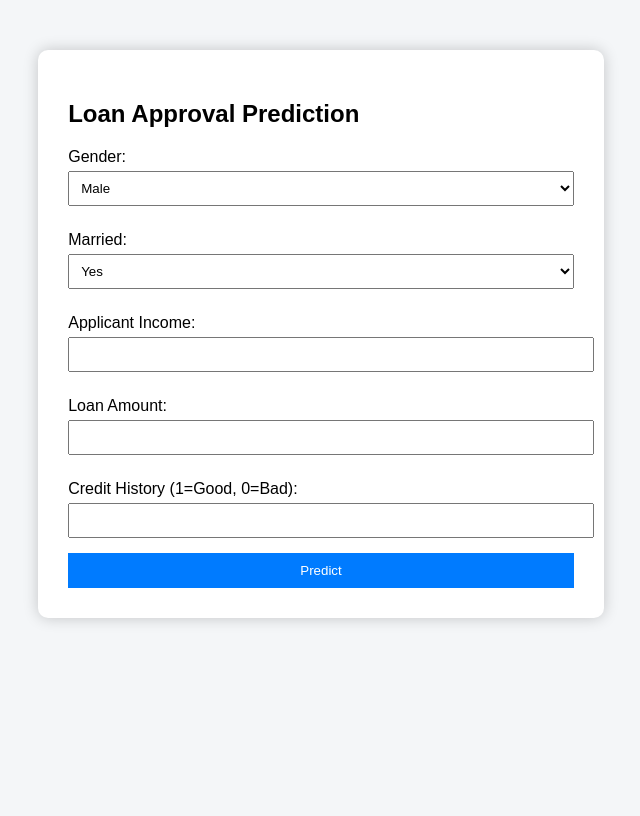
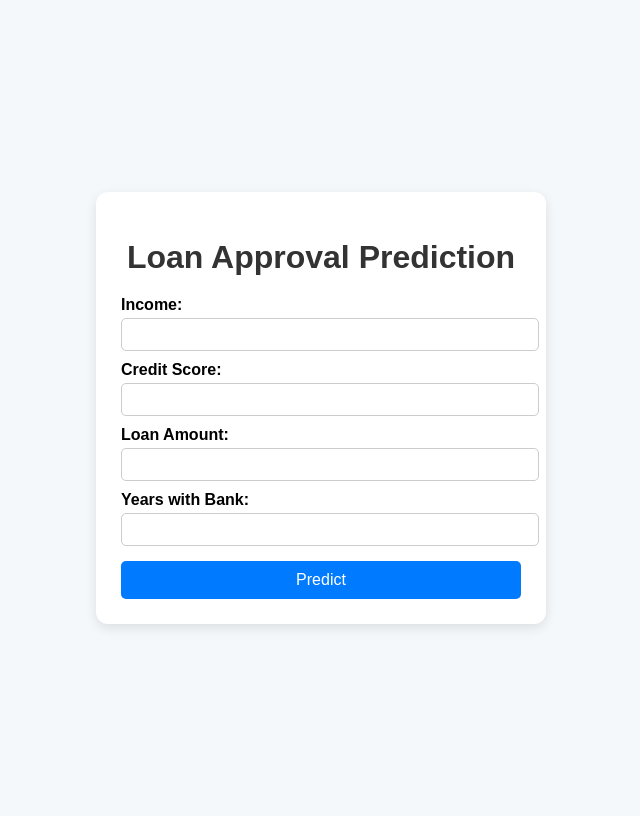
Before and after one commit to AKASH-RJ/logistic_regression, a Flask app: page / in a window 1280 px wide. Shown: the whole page, without its empty margins (319-959 px from the left). Before the commit the page ends 623 px from the top, so only its background shows below. Run offline with Flask 3, Linux system fonts and the light colour scheme; parts of the project's set-up code (start-up, migrations or seed data) failed here and were passed over.

Commit message:
updated model

```diff
--- a/app.py
+++ b/app.py
@@ -1,55 +1,29 @@
-from flask import Flask, request, render_template
-import pandas as pd
-from sklearn.model_selection import train_test_split
-from sklearn.preprocessing import LabelEncoder
-from sklearn.neighbors import KNeighborsClassifier
+from flask import Flask, render_template, request
+import joblib
 import numpy as np
 
 app = Flask(__name__)
 
-# Load dataset
-df = pd.read_csv("logistic_regression.csv")
+model = joblib.load("loan_knn_model.pkl")
+scaler = joblib.load("loan_scaler.pkl")
 
-# Encode categorical variables
-label_encoders = {}
-for col in ["Gender", "Married", "Loan_Status"]:
-    le = LabelEncoder()
-    df[col] = le.fit_transform(df[col])
-    label_encoders[col] = le
+@app.route("/", methods=["GET", "POST"])
+def index():
+    prediction = None
+    if request.method == "POST":
+        try:
+            income = float(request.form['income'])
+            credit_score = float(request.form['credit_score'])
+            loan_amount = float(request.form['loan_amount'])
+            years_with_bank = float(request.form['years_with_bank'])
 
-# Features & target
-X = df[["Gender", "Married", "ApplicantIncome", "LoanAmount", "Credit_History"]]
-y = df["Loan_Status"]
-
-# Train-test split
-X_train, X_test, y_train, y_test = train_test_split(X, y, test_size=0.2, random_state=42)
-
-# Train KNN model
-model = KNeighborsClassifier(n_neighbors=3)
-model.fit(X_train, y_train)
-
-@app.route('/')
-def home():
-    return render_template("index.html")
-
-@app.route('/predict', methods=['POST'])
-def predict():
-    gender = request.form['gender']
-    married = request.form['married']
-    applicant_income = int(request.form['applicant_income'])
-    loan_amount = int(request.form['loan_amount'])
-    credit_history = int(request.form['credit_history'])
-
-    # Encode input
-    gender = label_encoders["Gender"].transform([gender])[0]
-    married = label_encoders["Married"].transform([married])[0]
-
-    # Predict
-    features = np.array([[gender, married, applicant_income, loan_amount, credit_history]])
-    prediction = model.predict(features)[0]
-    prediction_label = label_encoders["Loan_Status"].inverse_transform([prediction])[0]
-
-    return render_template("index.html", prediction_text=f"Loan Status: {prediction_label}")
+            features = np.array([[income, credit_score, loan_amount, years_with_bank]])
+            features_scaled = scaler.transform(features)
+            pred = model.predict(features_scaled)[0]
+            prediction = "Approved" if pred == 1 else "Rejected"
+        except Exception as e:
+            prediction = f"Error: {str(e)}"
+    return render_template("index.html", prediction=prediction)
 
 if __name__ == "__main__":
     app.run(debug=True)
--- a/logistic_regression.csv
+++ /dev/null
@@ -1,50 +0,0 @@
-Gender,Married,ApplicantIncome,LoanAmount,Credit_History,Loan_Status
-Male,Yes,5000,200,1,Approved
-Female,No,3000,150,1,Approved
-Male,Yes,4000,250,1,Approved
-Female,No,2500,100,0,Not Approved
-Male,Yes,6000,300,1,Approved
-Male,No,3500,120,0,Not Approved
-Female,Yes,4500,180,1,Approved
-Male,Yes,7000,350,1,Approved
-Female,No,2800,130,0,Not Approved
-Male,No,3200,140,0,Not Approved
-Male,Yes,5000,200,1,Approved
-Female,Yes,4000,160,1,Approved
-Male,Yes,6500,310,1,Approved
-Female,No,2700,110,0,Not Approved
-Male,No,3000,150,0,Not Approved
-Male,Yes,4800,210,1,Approved
-Female,Yes,4200,170,1,Approved
-Male,Yes,7200,400,1,Approved
-Female,No,2600,120,0,Not Approved
-Male,No,3100,140,0,Not Approved
-Male,Yes,5300,230,1,Approved
-Female,Yes,3900,150,1,Approved
-Male,Yes,6800,330,1,Approved
-Female,No,2400,100,0,Not Approved
-Male,No,3400,160,0,Not Approved
-Male,Yes,5600,280,1,Approved
-Female,Yes,4100,180,1,Approved
-Male,Yes,7500,420,1,Approved
-Female,No,2300,90,0,Not Approved
-Male,No,3600,170,0,Not Approved
-Male,Yes,5900,260,1,Approved
-Female,Yes,4300,190,1,Approved
-Male,Yes,7100,390,1,Approved
-Female,No,2200,80,0,Not Approved
-Male,No,3300,150,0,Not Approved
-Male,Yes,5700,240,1,Approved
-Female,Yes,4400,200,1,Approved
-Male,Yes,7600,450,1,Approved
-Female,No,2100,70,0,Not Approved
-Male,No,3500,160,0,Not Approved
-Male,Yes,6000,300,1,Approved
-Female,Yes,4600,210,1,Approved
-Male,Yes,7400,410,1,Approved
-Female,No,2000,60,0,Not Approved
-Male,No,3200,140,0,Not Approved
-Male,Yes,5800,270,1,Approved
-Female,Yes,4700,220,1,Approved
-Male,Yes,7700,460,1,Approved
-Female,No,1900,50,0,Not Approved
--- a/requirements.txt
+++ b/requirements.txt
@@ -1,4 +1,5 @@
 Flask==3.0.3
 pandas==2.2.2
+scikit-learn==1.5.2
 numpy==1.26.4
-scikit-learn 1.5.2
+joblib==1.4.2
--- a/static/style.css
+++ b/static/style.css
@@ -1,38 +1,61 @@
 body {
     font-family: Arial, sans-serif;
-    background-color: #f4f6f8;
+    background: #f4f8fb;
+    display: flex;
+    justify-content: center;
+    align-items: center;
+    height: 100vh;
 }
+
 .container {
-    width: 40%;
-    margin: auto;
-    margin-top: 50px;
     background: white;
-    padding: 30px;
-    border-radius: 10px;
-    box-shadow: 0px 0px 15px rgba(0,0,0,0.2);
+    padding: 25px;
+    border-radius: 12px;
+    width: 400px;
+    box-shadow: 0px 4px 12px rgba(0,0,0,0.1);
 }
+
+h1 {
+    text-align: center;
+    margin-bottom: 20px;
+    color: #333;
+}
+
 label {
     display: block;
     margin-top: 10px;
+    font-weight: bold;
 }
-input, select {
+
+input {
     width: 100%;
     padding: 8px;
-    margin-top: 5px;
-    margin-bottom: 15px;
+    margin-top: 4px;
+    border-radius: 5px;
+    border: 1px solid #ccc;
 }
+
 button {
+    width: 100%;
     padding: 10px;
-    background: #007BFF;
+    background: #007bff;
+    border: none;
     color: white;
-    border: none;
-    width: 100%;
+    font-size: 16px;
+    margin-top: 15px;
+    border-radius: 5px;
     cursor: pointer;
 }
+
 button:hover {
     background: #0056b3;
 }
-h3 {
-    margin-top: 20px;
-    color: green;
+
+.result {
+    margin-top: 15px;
+    padding: 10px;
+    background: #e9f7ef;
+    border-radius: 5px;
+    text-align: center;
+    font-weight: bold;
 }
--- a/templates/index.html
+++ b/templates/index.html
@@ -1,39 +1,33 @@
 <!DOCTYPE html>
 <html>
 <head>
-    <title>Loan Approval Prediction</title>
-    <link rel="stylesheet" type="text/css" href="{{ url_for('static', filename='style.css') }}">
+    <meta charset="utf-8">
+    <title>Loan Approval Prediction (KNN)</title>
+    <link rel="stylesheet" href="{{ url_for('static', filename='style.css') }}">
 </head>
 <body>
 <div class="container">
-    <h2>Loan Approval Prediction</h2>
-    <form action="/predict" method="post">
-        <label>Gender:</label>
-        <select name="gender">
-            <option>Male</option>
-            <option>Female</option>
-        </select>
+    <h1>Loan Approval Prediction</h1>
+    <form method="POST">
+        <label>Income:</label>
+        <input type="number" name="income" required>
 
-        <label>Married:</label>
-        <select name="married">
-            <option>Yes</option>
-            <option>No</option>
-        </select>
-
-        <label>Applicant Income:</label>
-        <input type="number" name="applicant_income" required>
+        <label>Credit Score:</label>
+        <input type="number" name="credit_score" required>
 
         <label>Loan Amount:</label>
         <input type="number" name="loan_amount" required>
 
-        <label>Credit History (1=Good, 0=Bad):</label>
-        <input type="number" name="credit_history" min="0" max="1" required>
+        <label>Years with Bank:</label>
+        <input type="number" name="years_with_bank" required>
 
         <button type="submit">Predict</button>
     </form>
 
-    {% if prediction_text %}
-        <h3>{{ prediction_text }}</h3>
+    {% if prediction %}
+    <div class="result">
+        <h2>Prediction: {{ prediction }}</h2>
+    </div>
     {% endif %}
 </div>
 </body>
```
Also changed, not shown: ds.csv (added, +101 -0 lines), model.py (added, +25 -0 lines), 2 other files.
